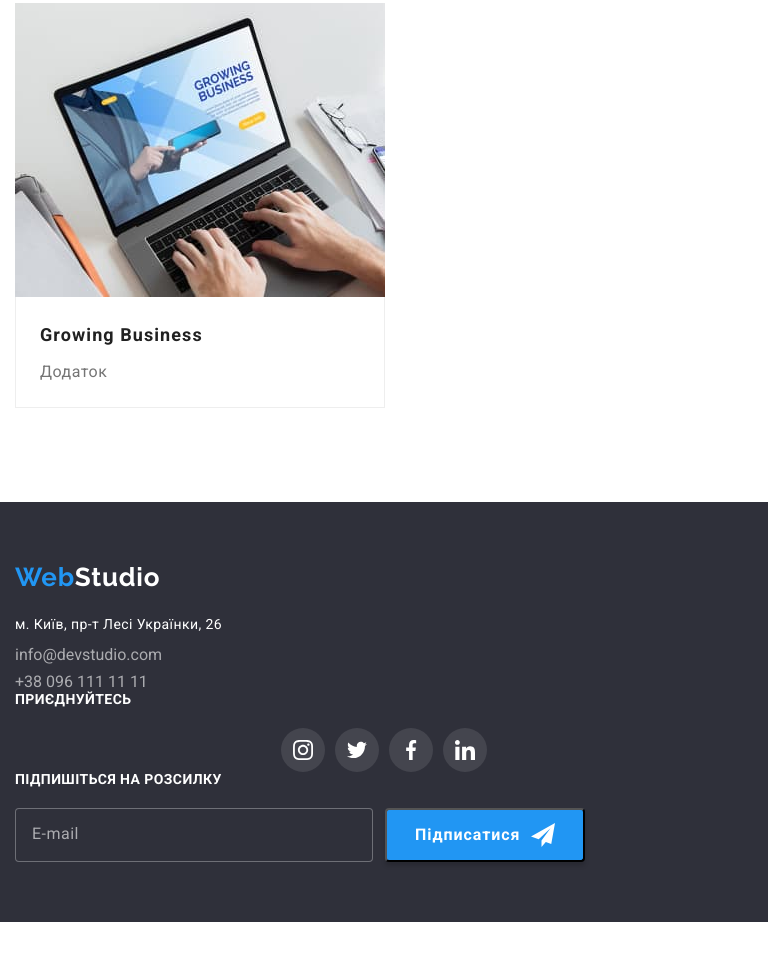
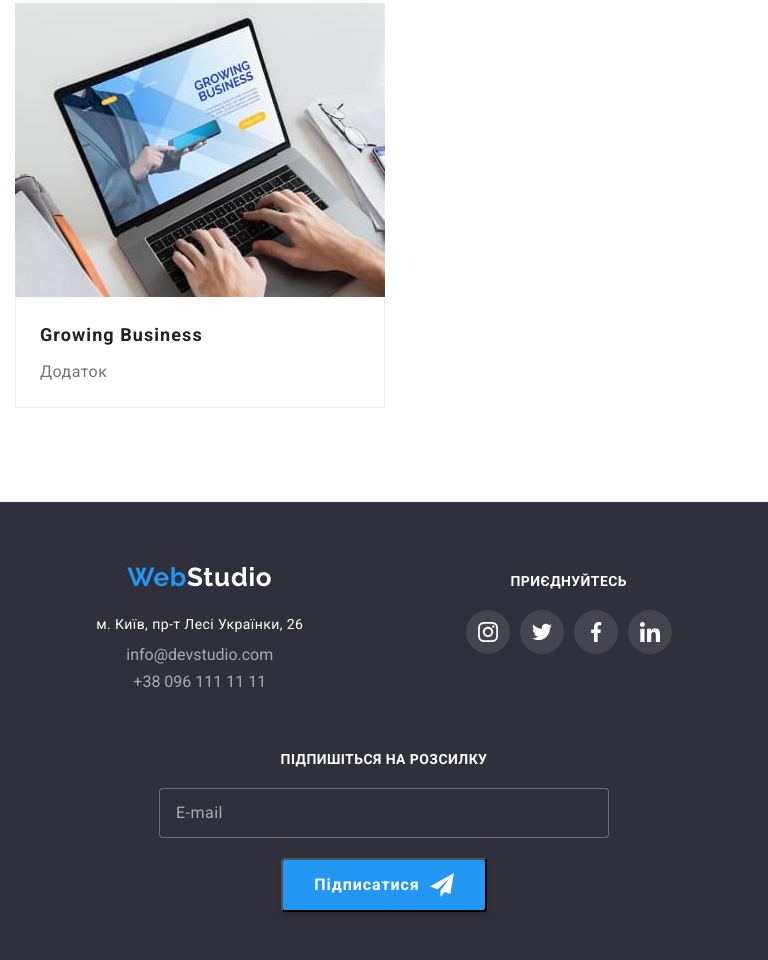
Before and after one commit to Anton-Oxxom/goit-markup-hw-08, a plain HTML site: page portfolio.html in a window 768 px wide. Shown: the part 3642-4602 px from the top of the page. Before the commit the page ends 4564 px from the top, so only its background shows below. Drawn offline with nearby package versions, Linux system fonts and the light colour scheme.

Commit message:
adaptive

```diff
--- a/portfolio.html
+++ b/portfolio.html
@@ -320,9 +320,10 @@
             </li>
           </ul>
         </div>
+
         <div class="footer-subscribe">
           <p class="footer-connect-title">Підпишіться на розсилку</p>
-          <form>
+          <form class="footer-connect-form">
             <span class="footer-button-wraper">
               <input class="mail-footer" type="email" name="user-mail" placeholder="E-mail" />
               <button class="footer-button" type="submit">
--- a/sass/components/_footer-btn.scss
+++ b/sass/components/_footer-btn.scss
@@ -1,5 +1,6 @@
 .footer-button {
-    padding: 10px 28px;
+
+        padding: 10px 31px;
             background: #2196F3;
             box-shadow: 0px 4px 4px rgba(0, 0, 0, 0.15);
             border-radius: 4px;
@@ -9,8 +10,16 @@
             line-height: 1.88;
             letter-spacing: 0.06em;
             cursor: pointer;
+            align-items: center;
+            display: flex;
+
+
+
+
+         @media screen and (min-width: 1200px) {
+padding: 10px 28px;
+
                 margin-left: 12px;
-    display: flex;
-    align-items: center;
+         }
 
 }
--- a/sass/components/_modal-btn.scss
+++ b/sass/components/_modal-btn.scss
@@ -13,9 +13,13 @@
     background-color: var(--accent-color);
     box-shadow: 0px 4px 4px rgba(0, 0, 0, 0.15);
     color: var(--primary-white-color);
-    padding: 10px 32px;
+    padding: 10px 24px;
     transition: background-color var(--transition-dur),
                 box-shadow var(--transition-dur);
+
+                @media screen and (min-width: 1200px) {
+                        padding: 10px 32px;
+                    }
 
     &:hover,
     &:focus {
--- a/sass/layout/_about.scss
+++ b/sass/layout/_about.scss
@@ -8,7 +8,7 @@
     margin-bottom: 30px;
 }
 
-.about-list-img {
+.about-list__img {
      width: 450px;
 
     @media screen and (min-width: 768px) {
--- a/sass/layout/_footer.scss
+++ b/sass/layout/_footer.scss
@@ -1,7 +1,15 @@
 .page-footer {
-    @media screen and (min-width: 480px) and (max-width: 767px) {
+    @media screen and (min-width: 480px) and (max-width: 1199px) {
     text-align: center;
     }
+    @media screen and (min-width: 768px) and (max-width: 1199px){
+display: flex;
+justify-content: space-around;
+flex-wrap: wrap;
+align-items: baseline;
+
+    }
+
 @media screen and (min-width: 1200px) {
         display: flex;
             align-items: baseline;
@@ -10,15 +18,16 @@
         }
 
 
+
 .footer-nav {
-    @media screen and (max-width: 767px) {
+    @media screen and (max-width: 1200px) {
         margin-bottom: 60px;
 }
 
     & .footer-nav__contact {
         margin-top: 9px;
 
-        @media screen and (min-width: 768px) {
+        @media screen and (min-width: 1200px) {
                 display: flex;
 
             }
@@ -56,6 +65,19 @@
             }
 }
 
+/*
+.footer-subscribe {
+    @media screen and (min-width: 768px) and (max-width: 1199px) {
+
+display: flex;
+flex-wrap: wrap;
+justify-content: center;
+
+    }
+
+}
+*/
+
 .footer-title {
     font-size: 14px;
     line-height: 1.14;
@@ -72,6 +94,8 @@
 }
 
 .footer-adress {
+
+
     @media screen and (min-width: 1200px) {
     margin-right: 70px;
     }
@@ -118,6 +142,8 @@
 
 }
 
+
+
 .footer-connect-title {
     margin-bottom: 20px;
     font-weight: 700;
@@ -129,12 +155,24 @@
 }
 
 .mail-footer {
+    @media screen and (max-width: 1199px) {
     border: 1px solid rgba(255, 255, 255, 0.3);
-    width: 358px;
-    border-radius: 4px;
-    padding: 15px 16px;
-    background: #2F303A;
-    color: var(--primary-white-color);
+        width: 450px;
+        border-radius: 4px;
+        padding: 15px 16px;
+        background: #2F303A;
+        color: var(--primary-white-color);
+        margin-bottom: 20px;
+        }
+
+                 @media screen and (min-width: 1200px) {
+                    border: 1px solid rgba(255, 255, 255, 0.3);
+        width: 358px;
+        border-radius: 4px;
+        padding: 15px 16px;
+        background: #2F303A;
+        color: var(--primary-white-color);
+                 }
 
     &::placeholder {
             font-size: 16px;
@@ -144,8 +182,26 @@
         }
 }
 
+
+
 .footer-button-wraper {
-    @media screen and (min-width: 767px) {
+    @media screen and (min-width: 480px) and (max-width: 1199px) {
+    display: flex;
+    flex-wrap: wrap;
+    justify-content: center;
+
+
+    }
+
+        @media screen and (min-width: 768px) and (max-width: 1199px) {
+display: flex;
+    flex-wrap: wrap;
+    justify-content: center;
+    column-gap: 100px;
+
+
+        }
+    @media screen and (min-width: 1200px) {
 display: flex;
     }
 
--- a/sass/layout/_team.scss
+++ b/sass/layout/_team.scss
@@ -17,7 +17,7 @@
         }
 
     & .team-list__person:not(:last-child) {
-        @media screen and (max-width: 480px) {
+        @media screen and (min-width: 480px) and (max-width: 767px) {
                 margin-bottom: 30px;
              }
             }
```
Also changed, not shown: index.html (+4 -3 lines), css/main.css, css/main.min.css, 2 other files. Lines whose indentation alone changed are shown as unchanged.
